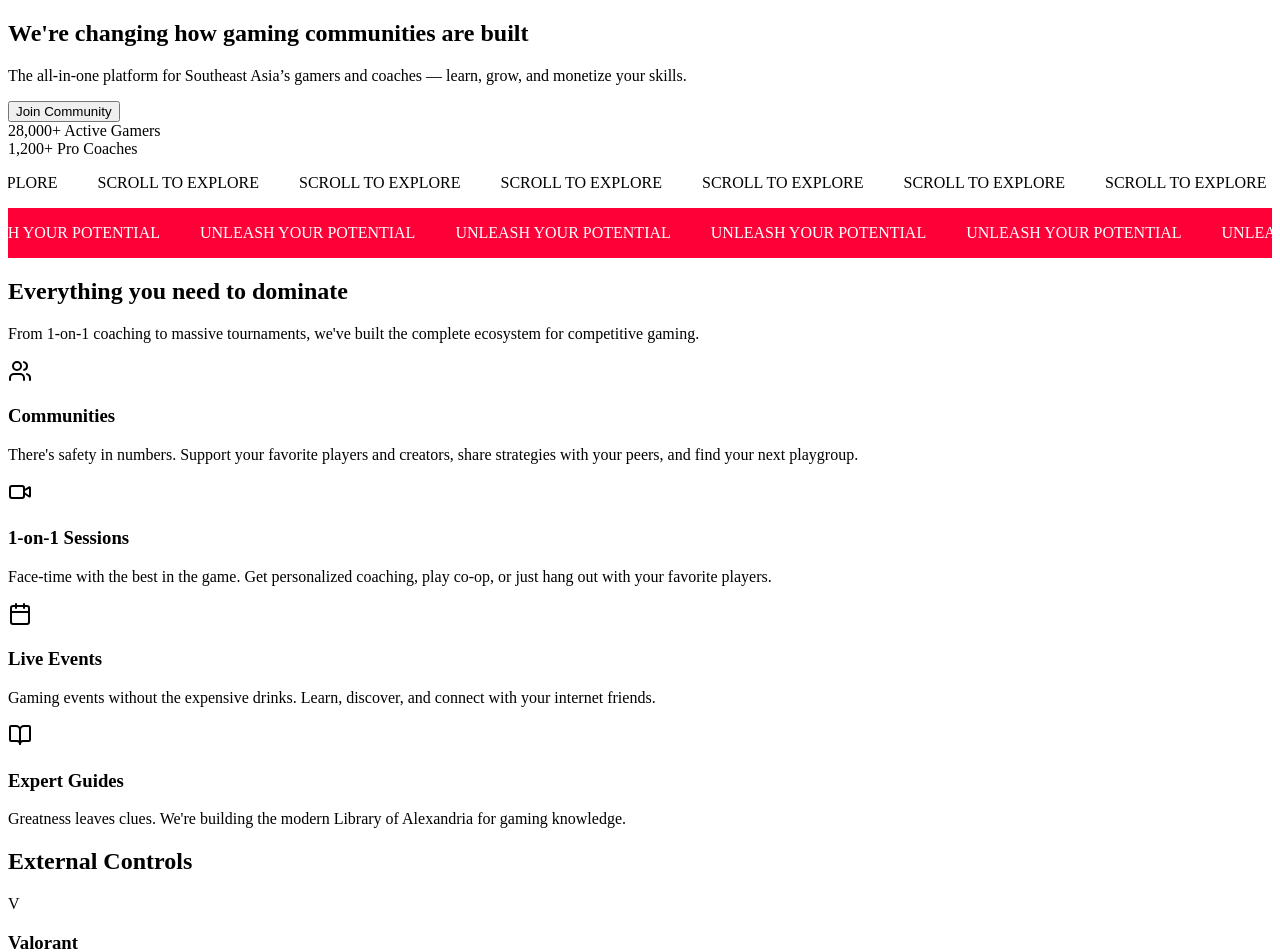
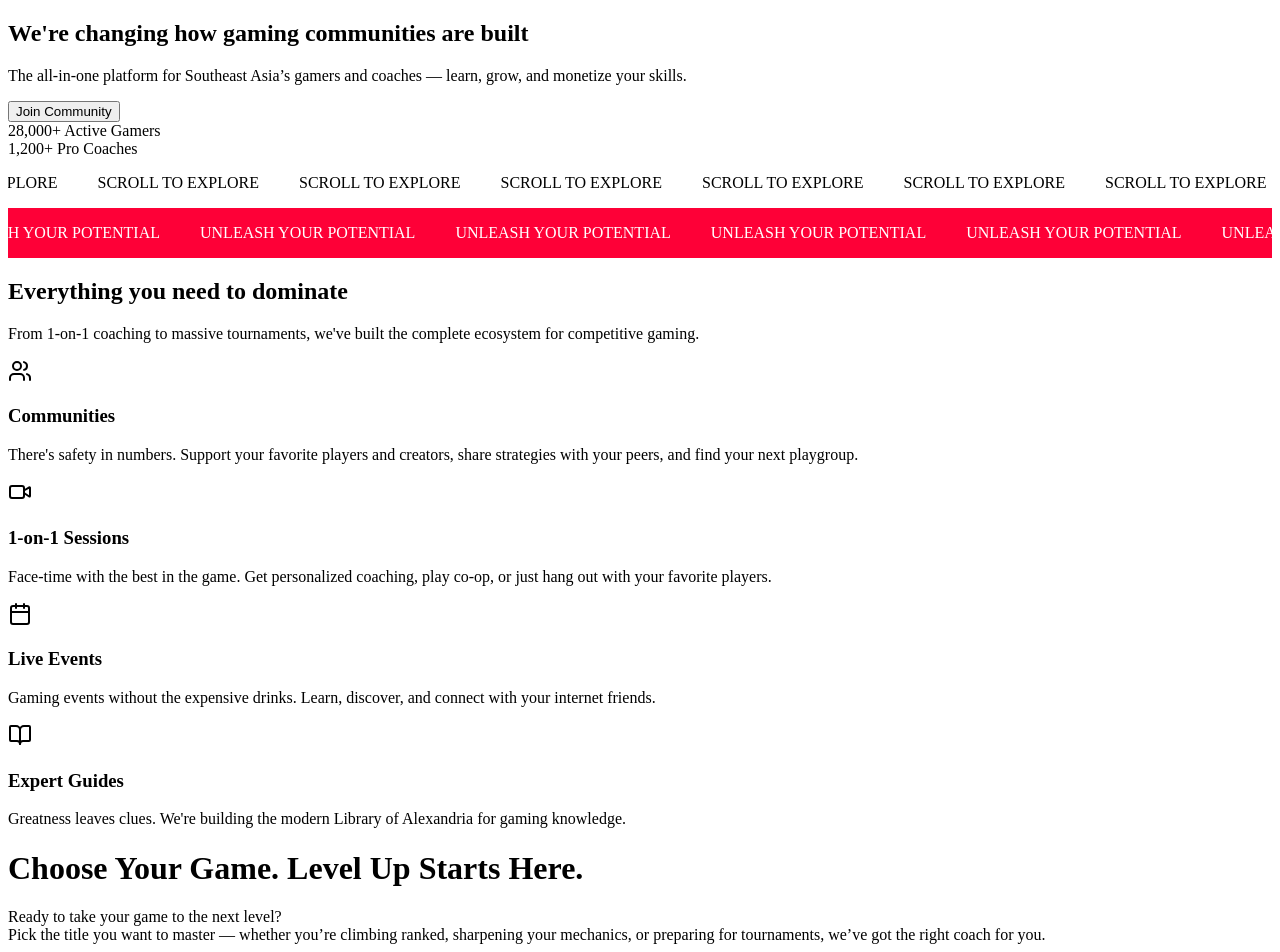
Before and after one commit to cperdiansyah/propublic-new, a Next.js app: page /Home in a window 1280 px wide. Shown: the top 952 px of the page. Built offline with nearby package versions, Linux system fonts and the light colour scheme.

Commit message:
feat: enhance GameSection with SectionTitle component and update styles for better layout

```diff
--- a/src/components/common/infinite-carousel/index.tsx
+++ b/src/components/common/infinite-carousel/index.tsx
@@ -99,6 +99,7 @@ export function InfiniteCarouselContent({
       <CarouselContent
         className={cn(
           orientation === 'vertical' ? '-mt-2 flex-col' : '-ml-2 md:-ml-4',
+          'p-3',
         )}
       >
         {infiniteChildren}
--- /dev/null
+++ b/src/components/common/section-title.tsx
@@ -0,0 +1,45 @@
+import { Button } from '@/components/ui/button'
+import type React from 'react'
+import { useState, useEffect } from 'react'
+
+interface SectionTitleProps {
+  title?: string | React.ReactElement
+  subTitle?: string | React.ReactElement
+  withButton?: boolean
+  btnText?: string
+  href?: string
+  center?: boolean
+  // customStyles?: React.CSSProperties
+  className?: string
+}
+
+const SectionTitle: React.FC<SectionTitleProps> = ({
+  title = '',
+  subTitle = '',
+  withButton = false,
+  btnText = '',
+  href = '#', // Default href for the link
+  center,
+  className,
+}) => {
+  return (
+    <div
+      className={`section-title-wrapper ${center && 'text-center'} ${className} `}
+    >
+      <div>
+        <h1 className="section-title-title">{title}</h1>
+        <p className="section-title-subtitle">{subTitle}</p>
+      </div>
+      {withButton && (
+        <Button variant={'secondary'} size={'default'}>
+          {/* Using a standard <a> tag as next/link is specific to Next.js */}
+          <a href={href} style={{ textDecoration: 'none', color: 'inherit' }}>
+            {btnText}
+          </a>
+        </Button>
+      )}
+    </div>
+  )
+}
+
+export default SectionTitle
--- a/src/components/home/game-section.tsx
+++ b/src/components/home/game-section.tsx
@@ -6,9 +6,9 @@ import {
   InfiniteCarouselContent,
   InfiniteCarouselItem,
 } from '@/components/common/infinite-carousel'
-import { CarouselInfo } from '@/components/common/infinite-carousel/example'
+import SectionTitle from '@/components/common/section-title'
 import { Card, CardContent } from '@/components/ui/card'
-import { ArrowRight, StepBack, StepForward } from 'lucide-react'
+import { StepBack, StepForward } from 'lucide-react'
 import type React from 'react'
 
 interface IGameSection {
@@ -16,15 +16,34 @@ interface IGameSection {
 }
 const GameSection: React.FC<IGameSection> = ({ games }) => {
   return (
-    <div className="container mx-auto">
-      <h2 className="text-2xl font-bold mb-6">External Controls</h2>
+    <div className="container mx-auto py-[7rem] text-center">
+      <SectionTitle
+        title={
+          <>
+            Choose Your Game.{' '}
+            <span className="section-title-underline">
+              Level Up Starts Here.
+            </span>
+          </>
+        }
+        subTitle={
+          <>
+            Ready to take your game to the next level?
+            <br />
+            Pick the title you want to master — whether you’re climbing ranked,
+            sharpening your mechanics, or preparing for tournaments, we’ve got
+            the right coach for you.
+          </>
+        }
+        center
+      />
       <CarouselProvider
         itemCount={games.length}
         autoplay={false}
         autoplayDelay={4000}
         visibleItems={{ mobile: 1, tablet: 2, desktop: 4 }}
       >
-        <InfiniteCarouselContent>
+        <InfiniteCarouselContent className="px-3">
           {games.map((game) => (
             <InfiniteCarouselItem
               key={game.id}
@@ -35,7 +54,7 @@ const GameSection: React.FC<IGameSection> = ({ games }) => {
           ))}
         </InfiniteCarouselContent>
 
-        {/* Top Controls */}
+        {/* Controls */}
         <div className="flex justify-center items-center mb-4 mt-5">
           {/* <CarouselInfo /> */}
           <div className="flex  gap-2">
@@ -53,19 +72,45 @@ const GameSection: React.FC<IGameSection> = ({ games }) => {
 }
 
 interface IGameCard {
-  game: any
+  game: CarouselGameItem
 }
 const GameCard: React.FC<IGameCard> = ({ game }) => {
   return (
-    <Card className="h-full hover:shadow-lg transition-shadow">
-      <CardContent className="p-4">
+    <Card className="aspect-w-9 aspect-h-16 overflow-hidden group cursor-pointer  hover:shadow-lg transition-shadow p-0 border-radius-propublic outline-card ">
+      <div className="relative border-none ">
+        {/* Background Image */}
+        <div
+          className="absolute inset-0 bg-cover bg-center transition-transform duration-700 group-hover:scale-110 "
+          style={{
+            backgroundImage: `url(${game.imageSrc || `/placeholder.svg?height=320&width=280&text=${encodeURIComponent(game.name)}`})`,
+          }}
+        />
+
+        {/* Gradient Overlay */}
+        <div className="absolute inset-0 bg-gradient-to-t from-black/80 via-black/20 to-transparent group-hover:from-black/90 group-hover:via-black/50 transition-all duration-500" />
+
+        {/* Blur Overlay on Hover */}
+        <div className="absolute inset-0 backdrop-blur-0 group-hover:backdrop-blur-xs transition-all duration-300" />
+
+        <CardContent className="py-15 bg-transparent  border-none">
           <div className="aspect-square bg-gradient-to-br from-blue-100 to-purple-100 rounded-lg mb-3 flex items-center justify-center">
             <span className="text-2xl font-bold text-blue-600">
               {game.name.charAt(0)}
             </span>
           </div>
-        <h3 className="font-semibold mb-1">{game.name}</h3>
+
+          <div className="absolute bottom-0 left-0 right-0 p-6 text-white">
+            {/* Always visible - Product name */}
+
+            {/* Hover visible - Additional content */}
+            <div className="transform translate-y-4 opacity-0 group-hover:translate-y-0 group-hover:opacity-100 transition-all duration-300 delay-100">
+              <p className="text-xl font-bold mb-2 transform transition-transform duration-300 group-hover:translate-y-0">
+                {game.name}
+              </p>
+            </div>
+          </div>
         </CardContent>
+      </div>
     </Card>
   )
 }
--- a/src/components/ui/carousel.tsx
+++ b/src/components/ui/carousel.tsx
@@ -136,7 +136,7 @@ function CarouselContent({ className, ...props }: React.ComponentProps<'div'>) {
   return (
     <div
       ref={carouselRef}
-      className="overflow-hidden"
+      className="overflow-hidden p-3"
       data-slot="carousel-content"
     >
       <div
--- a/src/config/exampleData.ts
+++ b/src/config/exampleData.ts
@@ -11,7 +11,7 @@ export const GAMELIST: CarouselGameItem[] = [
     name: 'Apex Legends',
     slug: 'apex-legends',
     path: '/games/apex-legends',
-    imageSrc: '/images/game-covers/apex-legends.png',
+    imageSrc: '/images/game-covers/apex-legends.jpg',
   },
   {
     id: 3,
--- a/src/styles/common.scss
+++ b/src/styles/common.scss
@@ -38,3 +38,57 @@
     }
   }
 }
+
+/* Outline Border */
+.outline-card {
+  border: 1px solid rgba(255, 0, 56, 0.2);
+  transition: all 0.3s ease;
+}
+
+.outline-card:hover {
+  border-color: #ff0038;
+  transform: translateY(-2px);
+  box-shadow: 0 15px 35px rgba(255, 0, 56, 0.2);
+}
+
+/* DECORATION */
+
+.section-title {
+  &-wrapper {
+    display: flex;
+    flex-direction: column;
+    margin-bottom: 2rem;
+    font-size: 22px;
+    align-items: center;
+    text-align: center;
+  }
+  &-title {
+    margin-bottom: 2rem;
+    line-height: 50px;
+    text-transform: uppercase;
+    font-weight: 600;
+    font-size: 3rem;
+  }
+  &-subtitle {
+    display: block;
+    text-transform: uppercase;
+    font-size: 12px;
+  }
+
+  &-underline {
+    position: relative;
+  }
+  &-underline::after {
+    content: '';
+    position: absolute;
+    width: 100%;
+    height: 2.45em;
+    top: 0;
+    left: 0;
+    width: 100%;
+    z-index: 0;
+    background-image: url('/svg/undeline.svg');
+    background-repeat: no-repeat;
+    background-size: 100% 100%;
+  }
+}
--- a/src/styles/styles.scss
+++ b/src/styles/styles.scss
@@ -16,6 +16,10 @@ button {
   @apply cursor-pointer;
 }
 
+.border-radius-propublic {
+  border-radius: var(--propublic-border-radius);
+}
+
 h1,
 h2,
 h3,
```
Lines whose indentation alone changed are shown as unchanged.
